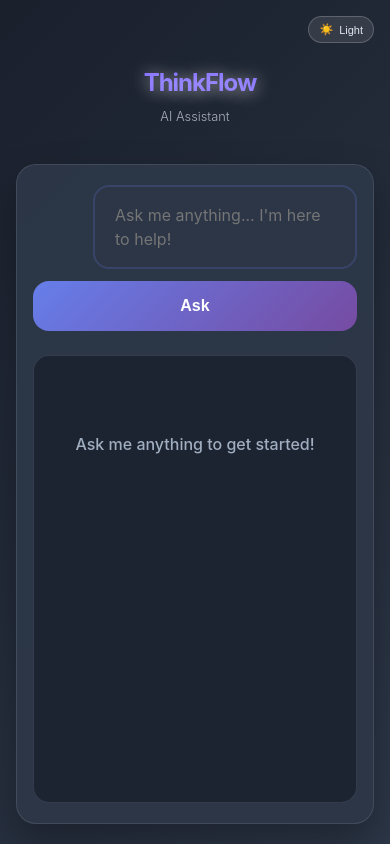
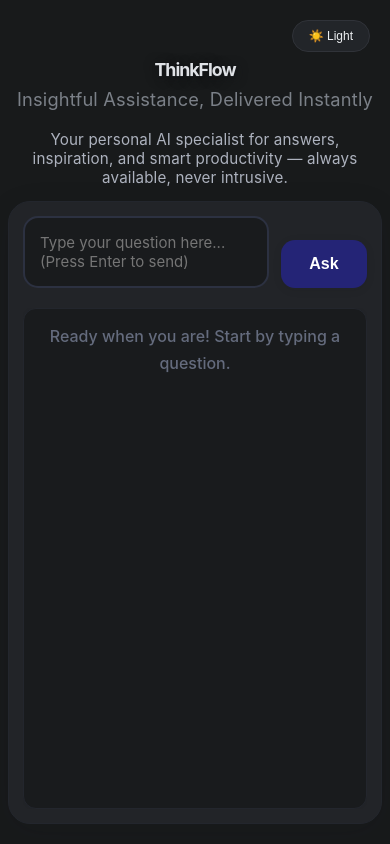
Before and after one commit to Nithin1614/ThinkFlowAI, a plain HTML site: page templates/index.html in a window 390 px wide. Drawn offline with Linux system fonts and the light colour scheme.

Commit message:
Update index.html

```diff
--- a/templates/index.html
+++ b/templates/index.html
@@ -13,16 +13,16 @@
 
     body {
       font-family: 'Inter', 'Segoe UI', -apple-system, BlinkMacSystemFont, sans-serif;
-      background: linear-gradient(135deg, #1a202c 0%, #2d3748 100%);
-      color: #e2e8f0;
+      background: #181A1B;
+      color: #ECEFF1;
       min-height: 100vh;
-      transition: all 0.4s cubic-bezier(0.4, 0, 0.2, 1);
+      transition: background 0.4s cubic-bezier(0.4, 0, 0.2, 1), color 0.4s;
       overflow-x: hidden;
     }
 
     .light-mode {
-      background: linear-gradient(135deg, #667eea 0%, #764ba2 100%);
-      color: #2d3748;
+      background: #F5F7FA;
+      color: #25292E;
     }
 
     .top-bar {
@@ -33,42 +33,30 @@
     }
 
     .theme-toggle {
-      background: rgba(255, 255, 255, 0.1);
-      backdrop-filter: blur(10px);
-      border: 1px solid rgba(255, 255, 255, 0.2);
-      color: #e2e8f0;
+      background: rgba(38, 41, 46, 0.8);
+      border: 1px solid #303339;
+      color: #ECEFF1;
       padding: 8px 16px;
       border-radius: 20px;
       cursor: pointer;
       font-size: 12px;
       font-weight: 500;
-      transition: all 0.3s ease;
-      display: flex;
-      align-items: center;
-      gap: 6px;
+      transition: all 0.2s;
       user-select: none;
     }
+    .theme-toggle:hover {background: #232629;}
 
-    body.light-mode .theme-toggle {
-      color: #2d3748;
-      border-color: rgba(0,0,0,0.2);
-      background: rgba(255,255,255,0.9);
-      backdrop-filter: none;
+    .light-mode .theme-toggle {
+      color: #232629;
+      background: #fff;
+      border-color: #dadada;
     }
-
-    .theme-toggle:hover {
-      background: rgba(255, 255, 255, 0.2);
-      transform: translateY(-1px);
-    }
-
-    body.light-mode .theme-toggle:hover {
-      background: rgba(232, 240, 254, 0.9);
-    }
+    .light-mode .theme-toggle:hover {background: #f0f1f3;}
 
     .container {
-      max-width: 800px;
+      max-width: 700px;
       margin: 0 auto;
-      padding: 80px 20px 40px;
+      padding: 88px 20px 40px;
       min-height: 100vh;
       display: flex;
       flex-direction: column;
@@ -76,85 +64,68 @@
 
     .header {
       text-align: center;
-      margin-bottom: 40px;
+      margin-bottom: 38px;
       user-select: none;
     }
 
     .logo {
-      font-size: 3.5rem;
-      font-weight: 800;
-      background: linear-gradient(45deg, #6c63ff, #8a78ff, #7e67ff, #9a83ff);
-      background-size: 300% 300%;
-      -webkit-background-clip: text;
-      -webkit-text-fill-color: transparent;
-      background-clip: text;
-      animation: gradientFlow 3s ease-in-out infinite;
-      margin-bottom: 10px;
+      font-size: 2.6rem;
+      font-weight: 700;
       letter-spacing: -1px;
+      color: #E0E3E7;
+      text-shadow:
+        0 2px 12px #131517,
+        0 1px 0 #232629,
+        1px 1px 2px #131517;
+      line-height: 1.1;
     }
-
-    @keyframes gradientFlow {
-      0%, 100% { background-position: 0% 50%; }
-      50% { background-position: 100% 50%; }
-    }
-
-    .logo-text {
-      font-size: 2.8rem;
-      font-weight: 700;
-      color: #e2e8f0;
-      text-shadow: 0 2px 10px rgba(0, 0, 0, 0.3);
-      margin-left: 10px;
-      display: inline-block;
-      animation: glow 2s ease-in-out infinite alternate;
-    }
-
-    body.light-mode .logo-text {
-      color: #2d3748;
-      text-shadow: none;
-    }
-
-    @keyframes glow {
-      from { text-shadow: 0 2px 10px rgba(255, 255, 255, 0.3), 0 0 20px rgba(255, 255, 255, 0.2); }
-      to { text-shadow: 0 2px 20px rgba(255, 255, 255, 0.6), 0 0 30px rgba(255, 255, 255, 0.4); }
+    .light-mode .logo {
+      color: #232629;
+      text-shadow: 0 2px 6px #dedede;
     }
 
     .subtitle {
-      font-size: 0.9rem;
-      color: rgba(226, 232, 240, 0.7);
-      font-weight: 300;
-      margin-top: 10px;
-      user-select: none;
+      font-size: 1.14rem;
+      margin-top: 8px;
+      font-weight: 400;
+      color: #7B8088;
+      letter-spacing: 0.01em;
     }
+    .light-mode .subtitle {color: #56606a;}
 
-    body.light-mode .subtitle {
-      color: rgba(45, 55, 72, 0.8);
+    .tagline {
+      font-size: 1.03rem;
+      margin-top: 20px;
+      color: #ADB2BE;
+      font-weight: 400;
+      letter-spacing: 0.01em;
+      text-align: center;
+      text-shadow: none;
     }
+    .light-mode .tagline {color: #6d7480;}
 
     .chat-container {
-      background: rgba(45, 55, 72, 0.95);
-      border-radius: 24px;
+      background: #222428;
+      border-radius: 22px;
       padding: 32px;
-      box-shadow: 0 20px 40px rgba(0, 0, 0, 0.3);
-      border: 1px solid rgba(255, 255, 255, 0.1);
+      box-shadow: 0 8px 32px 0 #181A1B18;
+      border: 1px solid #23262D;
       flex-grow: 1;
       display: flex;
       flex-direction: column;
-      transition: all 0.4s ease;
+      transition: background 0.3s;
     }
-
-    body.light-mode .chat-container {
-      background: rgba(255, 255, 255, 0.95);
-      border-color: rgba(0, 0, 0, 0.2);
-      box-shadow: 0 20px 40px rgba(0, 0, 0, 0.1);
-      color: #2d3748;
+    .light-mode .chat-container {
+      background: #fff;
+      border-color: #E7E9EB;
+      color: #232629;
+      box-shadow: 0 8px 32px 0 #a9b3be05;
     }
 
     .input-section {
-      margin-bottom: 24px;
+      margin-bottom: 20px;
     }
-
     .input-wrapper {
-      position: relative;
       display: flex;
       gap: 12px;
       align-items: flex-end;
@@ -162,76 +133,55 @@
 
     #question {
       flex-grow: 1;
-      padding: 16px 20px;
-      font-size: 16px;
-      border: 2px solid rgba(103, 126, 234, 0.2);
-      border-radius: 16px;
-      background: rgba(45, 55, 72, 0.8);
-      color: #e2e8f0;
+      padding: 15px;
+      font-size: 15px;
+      border: 2px solid #2C3141;
+      border-radius: 15px;
+      background: #191B1D;
+      color: #ebedf0;
       resize: none;
       outline: none;
-      transition: all 0.3s ease;
+      transition: all 0.2s;
       font-family: inherit;
-      line-height: 1.5;
-      min-height: 56px;
+      min-height: 50px;
     }
-
-    body.light-mode #question {
-      background: rgba(255, 255, 255, 0.95);
-      color: #2d3748;
-      border-color: rgba(103, 126, 234, 0.4);
+    #question:focus {
+      border-color: #6C63FF;
+      background: #181A1B;
     }
-
-    #question:focus {
-      border-color: #667eea;
-      background: rgba(45, 55, 72, 0.95);
-      box-shadow: 0 0 0 3px rgba(103, 126, 234, 0.2);
+    .light-mode #question {
+      background: #F5F6F9;
+      color: #25292E;
+      border-color: #dadada;
     }
-
-    body.light-mode #question:focus {
-      border-color: #4c51bf;
-      background: rgba(255, 255, 255, 1);
-      box-shadow: 0 0 0 3px rgba(103, 126, 234, 0.3);
+    .light-mode #question:focus {
+      border-color: #574FD6;
+      background: #fff;
     }
 
     .ask-btn {
-      background: linear-gradient(135deg, #667eea 0%, #764ba2 100%);
-      color: white;
+      background: #242476;
+      color: #fff;
       border: none;
-      padding: 16px 24px;
-      border-radius: 16px;
+      padding: 15px 22px;
+      border-radius: 14px;
       cursor: pointer;
       font-size: 16px;
       font-weight: 600;
-      transition: all 0.3s ease;
-      display: flex;
-      align-items: center;
-      gap: 8px;
-      min-width: 80px;
-      justify-content: center;
+      transition: background .2s, box-shadow .2s;
+      box-shadow: 0 2px 10px #191B1D15;
+      min-width: 86px;
       user-select: none;
     }
-
-    body.light-mode .ask-btn {
-      background: linear-gradient(135deg,#4c51bf 0%,#667eea 100%);
-      color: #e2e8f0;
+    .ask-btn:hover {background: #3b3bb9;}
+    .ask-btn:active {background: #232375;}
+    .ask-btn:disabled {
+      opacity: 0.5;
+      cursor: not-allowed;
+      background: #383f50;
     }
-
-    .ask-btn:hover {
-      transform: translateY(-2px);
-      box-shadow: 0 10px 25px rgba(103, 126, 234, 0.3);
-    }
-
-    .ask-btn:active {
-      transform: translateY(0);
-    }
-
-    .ask-btn:disabled {
-      opacity: 0.6;
-      cursor: not-allowed;
-      transform: none;
-      box-shadow: none;
-    }
+    .light-mode .ask-btn {background: #6C63FF;}
+    .light-mode .ask-btn:hover {background: #574FD6;}
 
     .response-section {
       flex-grow: 1;
@@ -239,68 +189,54 @@
       flex-direction: column;
       overflow: hidden;
     }
-
     #loadingText {
       display: none;
       text-align: center;
-      color: #667eea;
-      font-style: italic;
-      padding: 20px;
-      background: rgba(103, 126, 234, 0.1);
+      color: #6C63FF;
+      padding: 18px;
+      background: #23262d;
       border-radius: 12px;
-      margin-bottom: 16px;
-      animation: pulse 2s infinite;
+      margin-bottom: 13px;
+      font-size: 1.05em;
+      letter-spacing: 0.01em;
       user-select: none;
     }
-
-    @keyframes pulse {
-      0%, 100% { opacity: 0.7; }
-      50% { opacity: 1; }
-    }
-
-    body.light-mode #loadingText {
-      color: #9f7aea;
-      background: rgba(159, 122, 234, 0.1);
+    .light-mode #loadingText {
+      color: #574FD6;
+      background: #ebedfc;
     }
 
     #responseBox {
-      background: rgba(26, 32, 44, 0.8);
-      border: 1px solid rgba(74, 85, 104, 0.5);
-      border-radius: 16px;
-      padding: 24px;
-      min-height: 120px;
-      white-space: pre-wrap;
+      background: #191B1D;
+      border: 1px solid #23262D;
+      border-radius: 13px;
+      padding: 22px;
+      min-height: 110px;
       font-size: 15px;
       line-height: 1.7;
-      transition: all 0.4s ease;
+      color: #e4e7f2;
+      transition: all 0.3s;
       flex-grow: 1;
       position: relative;
       overflow-y: auto;
-      color: #e2e8f0;
       user-select: text;
+      box-shadow: 0 0px 4px #00000007;
     }
-
-    body.light-mode #responseBox {
-      background: rgba(248, 250, 252, 0.8);
-      border-color: rgba(203, 213, 224, 0.5);
-      color: #2d3748;
+    .light-mode #responseBox {
+      background: #F8FAFC;
+      color: #232629;
+      border-color: #d0d0da;
     }
 
     .response-content {
-      animation: fadeInUp 0.5s ease-out;
+      animation: fadeInUp 0.5s;
       white-space: pre-wrap;
       word-wrap: break-word;
     }
 
     @keyframes fadeInUp {
-      from {
-        opacity: 0;
-        transform: translateY(20px);
-      }
-      to {
-        opacity: 1;
-        transform: translateY(0);
-      }
+      0% {opacity: 0; transform: translateY(20px);}
+      100% {opacity: 1; transform: translateY(0);}
     }
 
     .empty-state {
@@ -308,105 +244,29 @@
       flex-direction: column;
       align-items: center;
       justify-content: center;
+      text-align: center;
       height: 100%;
-      color: #a0aec0;
-      text-align: center;
-      user-select: none;
+      color: #646b7d;
     }
-
-    .empty-state-icon {
-      font-size: 3rem;
-      margin-bottom: 16px;
-      opacity: 0.5;
-    }
-
     .empty-state-text {
       font-size: 16px;
       font-weight: 500;
     }
 
-    /* Remove all emojis by replacing empty-state-icon content */
-    .empty-state-icon::before {
-      content: "💬";
+    /* Responsive adjustments */
+    @media (max-width: 768px) {
+      .container {padding: 60px 8px 20px;}
+      .header {margin-bottom: 26px;}
+      .logo {font-size: 1.6rem;}
+      .chat-container, #responseBox {padding: 14px;}
     }
-    /* We'll remove that in JS below */
-
-    /* Mobile Responsiveness */
-    @media (max-width: 768px) {
-      .container {
-        padding: 60px 16px 20px;
-      }
-
-      .logo {
-        font-size: 2.5rem;
-      }
-
-      .logo-text {
-        font-size: 2rem;
-      }
-
-      .chat-container {
-        padding: 24px 20px;
-        border-radius: 20px;
-      }
-
-      .input-wrapper {
-        flex-direction: column;
-        gap: 12px;
-      }
-
-      .ask-btn {
-        width: 100%;
-        padding: 16px;
-      }
-
-      .top-bar {
-        top: 16px;
-        right: 16px;
-      }
-
-      .theme-toggle {
-        padding: 6px 10px;
-        font-size: 11px;
-      }
+    @media (max-width: 480px) {
+      .logo {font-size: 1.11rem;}
+      .header {margin-bottom: 14px;}
+      .tagline {font-size: 0.95em;}
     }
-
-    @media (max-width: 480px) {
-      .logo {
-        font-size: 2rem;
-      }
-
-      .logo-text {
-        font-size: 1.5rem;
-      }
-
-      .subtitle {
-        font-size: 0.8rem;
-      }
-
-      .chat-container {
-        padding: 20px 16px;
-      }
-    }
-
-    /* Scrollbar Styling */
-    #responseBox::-webkit-scrollbar {
-      width: 6px;
-    }
-
-    #responseBox::-webkit-scrollbar-track {
-      background: rgba(0, 0, 0, 0.1);
-      border-radius: 3px;
-    }
-
-    #responseBox::-webkit-scrollbar-thumb {
-      background: rgba(103, 126, 234, 0.3);
-      border-radius: 3px;
-    }
-
-    #responseBox::-webkit-scrollbar-thumb:hover {
-      background: rgba(103, 126, 234, 0.5);
-    }
+    #responseBox::-webkit-scrollbar {width: 6px;}
+    #responseBox::-webkit-scrollbar-thumb {background: #262B37; border-radius: 3px;}
   </style>
 </head>
 <body>
@@ -419,10 +279,11 @@
 
   <div class="container">
     <div class="header">
-      <div class="logo">
-        <span class="logo-text">ThinkFlow</span>
+      <div class="logo">ThinkFlow</div>
+      <div class="subtitle">Insightful Assistance, Delivered Instantly</div>
+      <div class="tagline">
+        Your personal AI specialist for answers, inspiration, and smart productivity &mdash; always available, never intrusive.
       </div>
-      <div class="subtitle">AI Assistant</div>
     </div>
 
     <div class="chat-container" role="main" aria-live="polite">
@@ -431,7 +292,7 @@
           <textarea
             id="question"
             rows="2"
-            placeholder="Ask me anything... I'm here to help!"
+            placeholder="Type your question here... (Press Enter to send)"
             onkeydown="handleKeyPress(event)"
             aria-label="Type your question here"
           ></textarea>
@@ -440,29 +301,25 @@
           </button>
         </div>
       </div>
-
       <div class="response-section">
         <div id="loadingText" aria-live="assertive" role="status">ThinkFlow is thinking...</div>
         <div id="responseBox">
           <div class="empty-state">
-            <div class="empty-state-text">Ask me anything to get started!</div>
+            <div class="empty-state-text">Ready when you are! Start by typing a question.</div>
           </div>
         </div>
       </div>
     </div>
   </div>
-
   <script>
-    let isDarkMode = true; // default dark mode
+    let isDarkMode = true;
 
     function toggleMode() {
       const body = document.body;
       const themeIcon = document.getElementById("themeIcon");
       const themeText = document.getElementById("themeText");
-
       body.classList.toggle("light-mode");
       isDarkMode = !isDarkMode;
-
       if (isDarkMode) {
         themeIcon.textContent = "☀️";
         themeText.textContent = "Light";
@@ -479,21 +336,16 @@
       }
     }
 
-    // Remove cat facts array and cat-themed loading text — just keep basic loading text.
     function showLoading() {
       const loadingText = document.getElementById("loadingText");
       loadingText.style.display = "block";
       loadingText.textContent = "ThinkFlow is thinking...";
     }
-
     function hideLoading() {
-      const loadingText = document.getElementById("loadingText");
-      loadingText.style.display = "none";
-      loadingText.textContent = "";
+      document.getElementById("loadingText").style.display = "none";
     }
 
     function formatResponse(text) {
-      // Basic markdown-like formatting for readability
       return text
         .replace(/\n\n/g, "</p><p>")
         .replace(/\n/g, "<br>")
@@ -507,31 +359,24 @@
       const responseBox = document.getElementById("responseBox");
       const askBtn = document.getElementById("askBtn");
       const btnText = document.getElementById("btnText");
-
       if (!q) {
-        responseBox.innerHTML = '<div class="response-content">❓ Please type a question to get started!</div>';
+        responseBox.innerHTML = '<div class="response-content">Please type a question to get started.</div>';
         return;
       }
-
-      // Disable button and show loading
       askBtn.disabled = true;
       btnText.textContent = "Thinking...";
-
       responseBox.innerHTML = "";
       showLoading();
-
       try {
         const res = await fetch("/ask", {
           method: "POST",
           headers: { "Content-Type": "application/json" },
           body: JSON.stringify({ question: q }),
         });
-
         const data = await res.json();
         hideLoading();
-
         if (!res.ok) {
-          responseBox.innerHTML = `<div class="response-content">⚠️ Error: ${data.response || data.error || "Something went wrong."}</div>`;
+          responseBox.innerHTML = `<div class="response-content">Error: ${data.response || data.error || "Something went wrong."}</div>`;
         } else {
           const formattedResponse = formatResponse(data.response);
           responseBox.innerHTML = `<div class="response-content">${formattedResponse}</div>`;
@@ -539,7 +384,7 @@
         }
       } catch (err) {
         hideLoading();
-        responseBox.innerHTML = '<div class="response-content">⚠️ Oops! I encountered an error. Please try again.</div>';
+        responseBox.innerHTML = '<div class="response-content">Error: Could not get a response. Please try again.</div>';
         console.error(err);
       } finally {
         askBtn.disabled = false;
@@ -547,8 +392,7 @@
         questionBox.focus();
       }
     }
-
-    // Auto-resize textarea height to its content up to max height
+    // Auto-resize textarea
     const textarea = document.getElementById("question");
     textarea.addEventListener("input", function () {
       this.style.height = "auto";
```
